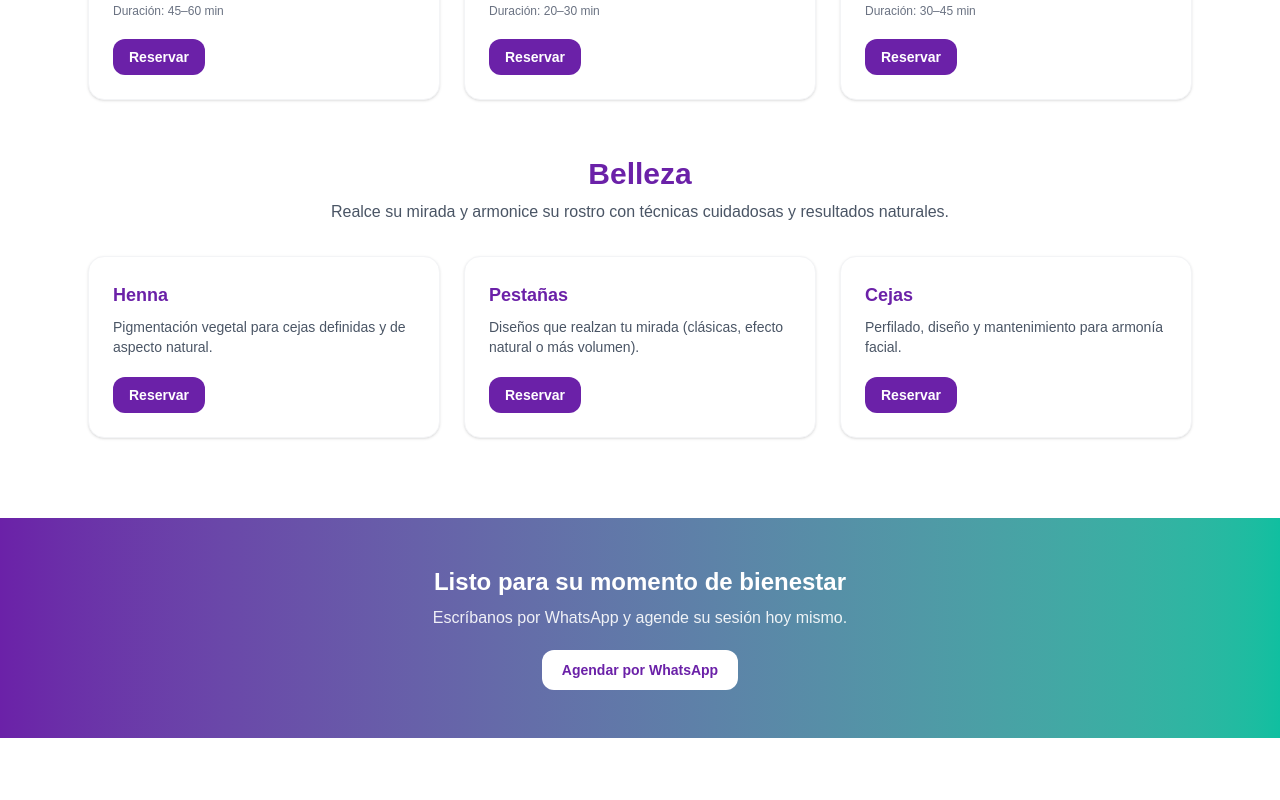
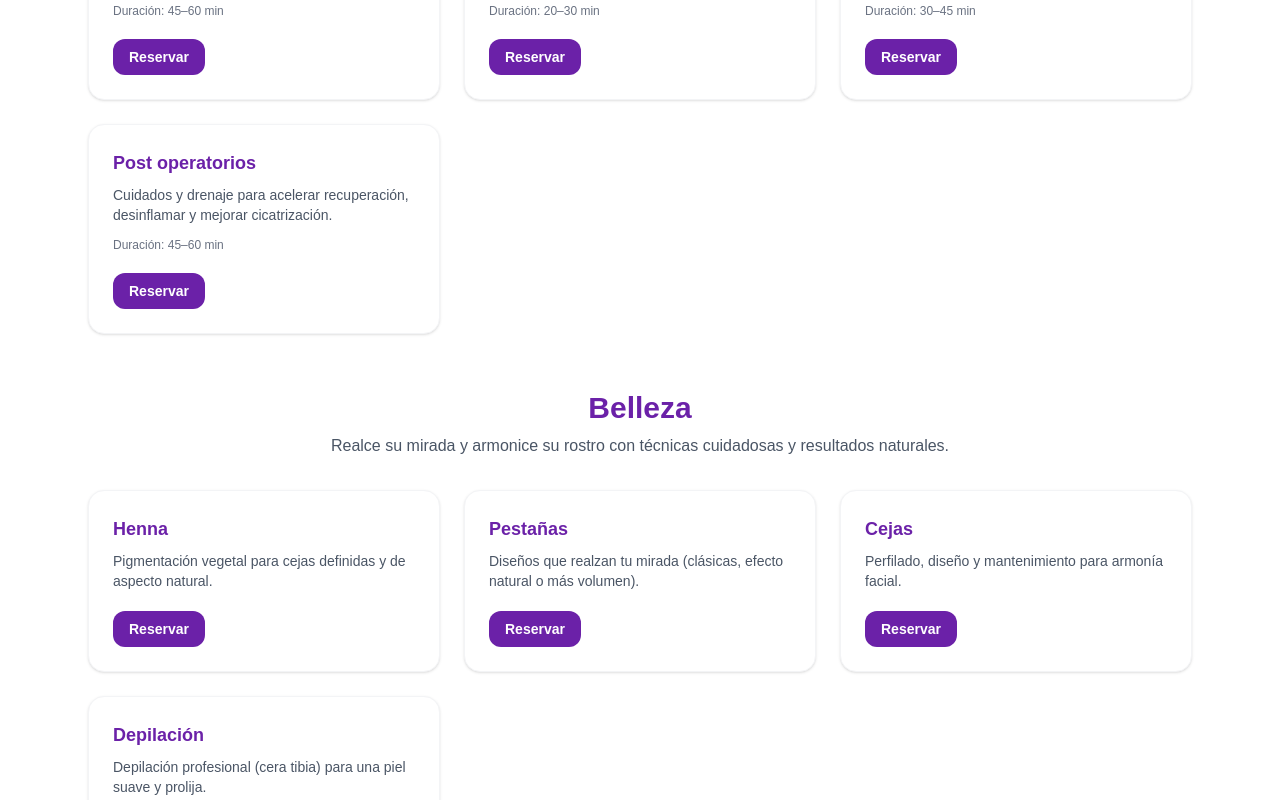
Before and after one commit to kajota-dev/is-dental, a Next.js app: page /spa in a window 1280 px wide. Shown: the part 1000-1800 px from the top of the page. Before the commit the page ends 1738 px from the top, so only its background shows below. Built offline with nearby package versions, Linux system fonts and the light colour scheme.

Commit message:
solucionar bug navbar

```diff
--- a/src/app/(spa)/spa/page.tsx
+++ b/src/app/(spa)/spa/page.tsx
@@ -18,12 +18,16 @@ const THERAPY: Card[] = [
   { title: 'Depurativo', desc: 'Drenaje suave para favorecer la eliminación de líquidos y toxinas.', duration: '45–60 min' },
   { title: 'Electroterapia', desc: 'Impulsos controlados para analgesia y recuperación muscular.', duration: '20–30 min' },
   { title: 'Podal con crioterapia', desc: 'Relajación plantar + frío localizado para desinflamar y aliviar fatiga.', duration: '30–45 min' },
+  // 👇 NUEVO
+  { title: 'Post operatorios', desc: 'Cuidados y drenaje para acelerar recuperación, desinflamar y mejorar cicatrización.', duration: '45–60 min' },
 ]
 
 const BEAUTY: Card[] = [
   { title: 'Henna', desc: 'Pigmentación vegetal para cejas definidas y de aspecto natural.' },
   { title: 'Pestañas', desc: 'Diseños que realzan tu mirada (clásicas, efecto natural o más volumen).' },
   { title: 'Cejas', desc: 'Perfilado, diseño y mantenimiento para armonía facial.' },
+  // 👇 NUEVO
+  { title: 'Depilación', desc: 'Depilación profesional (cera tibia) para una piel suave y prolija.' },
 ]
 
 export default function SpaPage() {
--- a/src/components/layout/Navbar.tsx
+++ b/src/components/layout/Navbar.tsx
@@ -39,7 +39,7 @@ export default function Navbar() {
   const close = () => setOpen(false)
 
   return (
-    <header className="fixed inset-x-0 top-0 z-50">
+    <header className="sticky top-0 z-50">
       {/* TOP BAR (blanco y centrado) */}
       <div className="bg-white text-gray-800 border-b border-black/10">
         <div className="mx-auto max-w-7xl px-4 sm:px-6 lg:px-8">
```
